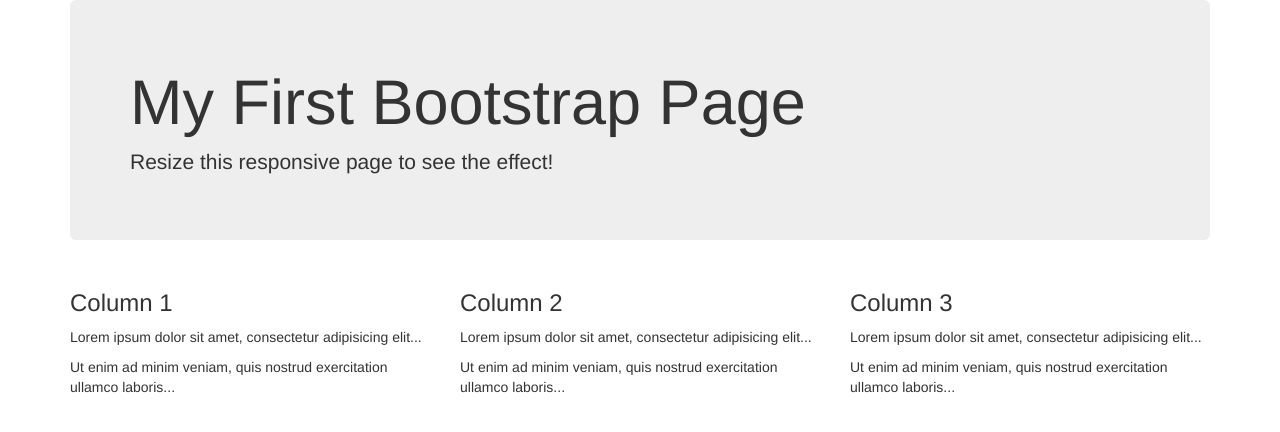
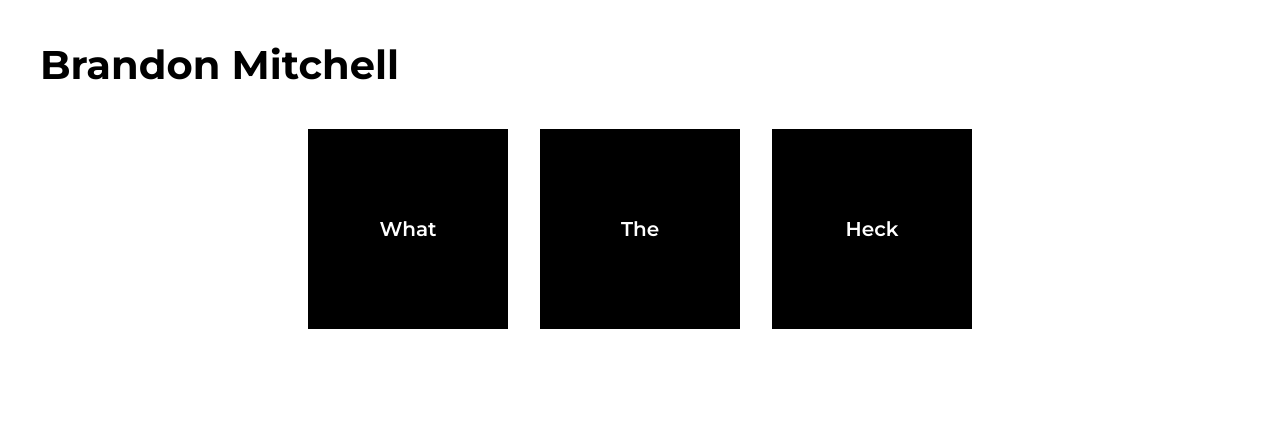
Before and after one commit to ReubeniSandwich/My-Website, a plain HTML site: page index.html in a window 1280 px wide. Drawn offline with nearby package versions, Linux system fonts and the light colour scheme.

Commit message:
Add files via upload

```diff
--- /dev/null
+++ b/index.css
@@ -0,0 +1,65 @@
+* {
+    box-sizing: border-box;
+    margin: 0px;
+    padding: 0px;
+    border: 0px;
+}
+
+.header {
+
+    padding: 2em;
+    font-size: 1.25rem;
+    font-family: 'Montserrat', sans-serif;
+}
+
+.grid-master {
+    display: flex;
+    flex-direction: column;
+    row-gap: 2em;
+    justify-content: center;
+    align-items: center;
+}
+
+.grid-box {
+    display: flex;
+
+    width: 10em;
+    height: 10em;
+
+    justify-content: center;
+    align-items: center;
+
+    font-family: 'Montserrat', sans-serif;
+    font-size: 1.25rem;
+    color: hsl(0, 0%, 100%);
+    background-color: hsl(0, 0%, 0%);
+}
+
+
+.footer {
+    display: flex;
+    justify-content: center;
+    position: relative;
+    bottom: 0;
+    width: 100%;
+    /* height: 2.5rem;            Footer height */
+  }
+
+
+@media all and (min-width: 700px) {
+
+    .header {
+        display: flex;
+        justify-content: unset;
+        align-items: unset;
+    }
+
+    .grid-master {
+        flex-direction: row;
+        column-gap: 2em;
+    }
+
+    .footer {
+        position: absolute;
+    }
+}
--- a/index.html
+++ b/index.html
@@ -1,38 +1,52 @@
 <!DOCTYPE html>
 <html lang="en">
 <head>
-  <title>Bootstrap Example</title>
-  <meta charset="utf-8">
-  <meta name="viewport" content="width=device-width, initial-scale=1">
-  <link rel="stylesheet" href="https://maxcdn.bootstrapcdn.com/bootstrap/3.3.7/css/bootstrap.min.css">
-  <script src="https://ajax.googleapis.com/ajax/libs/jquery/3.2.0/jquery.min.js"></script>
-  <script src="https://maxcdn.bootstrapcdn.com/bootstrap/3.3.7/js/bootstrap.min.js"></script>
+    <meta charset="UTF-8">
+    <meta name="viewport" content="width=device-width, initial-scale=1.0">
+    <link rel="stylesheet" href="index.css">
+    <title>Brandon's Site</title>
+
+    <link href="https://fonts.googleapis.com/css2?family=Montserrat:wght@600;700&display=swap" rel="stylesheet">
 </head>
 <body>
 
-<div class="container">
-  <div class="jumbotron">
-    <h1>My First Bootstrap Page</h1>
-    <p>Resize this responsive page to see the effect!</p>
-  </div>
-  <div class="row">
-    <div class="col-sm-4">
-      <h3>Column 1</h3>
-      <p>Lorem ipsum dolor sit amet, consectetur adipisicing elit...</p>
-      <p>Ut enim ad minim veniam, quis nostrud exercitation ullamco laboris...</p>
-    </div>
-    <div class="col-sm-4">
-      <h3>Column 2</h3>
-      <p>Lorem ipsum dolor sit amet, consectetur adipisicing elit...</p>
-      <p>Ut enim ad minim veniam, quis nostrud exercitation ullamco laboris...</p>
-    </div>
-    <div class="col-sm-4">
-      <h3>Column 3</h3>
-      <p>Lorem ipsum dolor sit amet, consectetur adipisicing elit...</p>
-      <p>Ut enim ad minim veniam, quis nostrud exercitation ullamco laboris...</p>
-    </div>
-  </div>
-</div>
+    <header class="header"><h1>Brandon Mitchell</h1></header>
 
+
+    <main class="grid-master">
+        <div class="grid-box placeholder">What</div>
+        <div class="grid-box articles">The</div>
+        <div class="grid-box photos">Heck</div>
+    </main>
+
+
+
+
+
+
+
+
+
+
+
+
+
+
+
+
+
+
+
+
+
+    <footer class="footer">
+        <!-- <div style="display:flex;flex-wrap:wrap"><a href="true" target="_blank" rel="noopener noreferrer" style="text-decoration:none;border:0;width:25px;height:25px;padding:0;margin:3px;color:#000000;"><svg class="niftybutton-twitter" style="display:block;fill:currentColor" data-tag="twi" data-name="Twitter" viewBox="0 0 512 512" preserveAspectRatio="xMidYMid meet">
+            <path d="M419.6 168.6c-11.7 5.2-24.2 8.7-37.4 10.2 13.4-8.1 23.8-20.8 28.6-36 -12.6 7.5-26.5 12.9-41.3 15.8 -11.9-12.6-28.8-20.6-47.5-20.6 -42 0-72.9 39.2-63.4 79.9 -54.1-2.7-102.1-28.6-134.2-68 -17 29.2-8.8 67.5 20.1 86.9 -10.7-0.3-20.7-3.3-29.5-8.1 -0.7 30.2 20.9 58.4 52.2 64.6 -9.2 2.5-19.2 3.1-29.4 1.1 8.3 25.9 32.3 44.7 60.8 45.2 -27.4 21.4-61.8 31-96.4 27 28.8 18.5 63 29.2 99.8 29.2 120.8 0 189.1-102.1 185-193.6C399.9 193.1 410.9 181.7 419.6 168.6z"></path>
+        </svg></a><a href="true" target="_blank" rel="noopener noreferrer" style="text-decoration:none;border:0;width:25px;height:25px;padding:0;margin:3px;color:#000000;"><svg class="niftybutton-instagram" style="display:block;fill:currentColor" data-tag="ins" data-name="Instagram" viewBox="0 0 512 512" preserveAspectRatio="xMidYMid meet">
+            <path d="M256 109.3c47.8 0 53.4 0.2 72.3 1 17.4 0.8 26.9 3.7 33.2 6.2 8.4 3.2 14.3 7.1 20.6 13.4 6.3 6.3 10.1 12.2 13.4 20.6 2.5 6.3 5.4 15.8 6.2 33.2 0.9 18.9 1 24.5 1 72.3s-0.2 53.4-1 72.3c-0.8 17.4-3.7 26.9-6.2 33.2 -3.2 8.4-7.1 14.3-13.4 20.6 -6.3 6.3-12.2 10.1-20.6 13.4 -6.3 2.5-15.8 5.4-33.2 6.2 -18.9 0.9-24.5 1-72.3 1s-53.4-0.2-72.3-1c-17.4-0.8-26.9-3.7-33.2-6.2 -8.4-3.2-14.3-7.1-20.6-13.4 -6.3-6.3-10.1-12.2-13.4-20.6 -2.5-6.3-5.4-15.8-6.2-33.2 -0.9-18.9-1-24.5-1-72.3s0.2-53.4 1-72.3c0.8-17.4 3.7-26.9 6.2-33.2 3.2-8.4 7.1-14.3 13.4-20.6 6.3-6.3 12.2-10.1 20.6-13.4 6.3-2.5 15.8-5.4 33.2-6.2C202.6 109.5 208.2 109.3 256 109.3M256 77.1c-48.6 0-54.7 0.2-73.8 1.1 -19 0.9-32.1 3.9-43.4 8.3 -11.8 4.6-21.7 10.7-31.7 20.6 -9.9 9.9-16.1 19.9-20.6 31.7 -4.4 11.4-7.4 24.4-8.3 43.4 -0.9 19.1-1.1 25.2-1.1 73.8 0 48.6 0.2 54.7 1.1 73.8 0.9 19 3.9 32.1 8.3 43.4 4.6 11.8 10.7 21.7 20.6 31.7 9.9 9.9 19.9 16.1 31.7 20.6 11.4 4.4 24.4 7.4 43.4 8.3 19.1 0.9 25.2 1.1 73.8 1.1s54.7-0.2 73.8-1.1c19-0.9 32.1-3.9 43.4-8.3 11.8-4.6 21.7-10.7 31.7-20.6 9.9-9.9 16.1-19.9 20.6-31.7 4.4-11.4 7.4-24.4 8.3-43.4 0.9-19.1 1.1-25.2 1.1-73.8s-0.2-54.7-1.1-73.8c-0.9-19-3.9-32.1-8.3-43.4 -4.6-11.8-10.7-21.7-20.6-31.7 -9.9-9.9-19.9-16.1-31.7-20.6 -11.4-4.4-24.4-7.4-43.4-8.3C310.7 77.3 304.6 77.1 256 77.1L256 77.1z"></path>
+            <path d="M256 164.1c-25.7 0-91.9 41.1-91.9 91.9s41.1 91.9 91.9 91.9 91.9-41.1 91.9-91.9S306.7 164.1 256 164.1zM256 315.6c-32.9 0-59.6-26.7-59.6-59.6s26.7-59.6 59.6-59.6 59.6 26.7 59.6 59.6S288.9 315.6 256 315.6z"></path>
+            <circle cx="351.5" cy="160.5" r="21.5"></circle>
+        </svg></a></div> -->
+    </footer>
 </body>
 </html>
```
